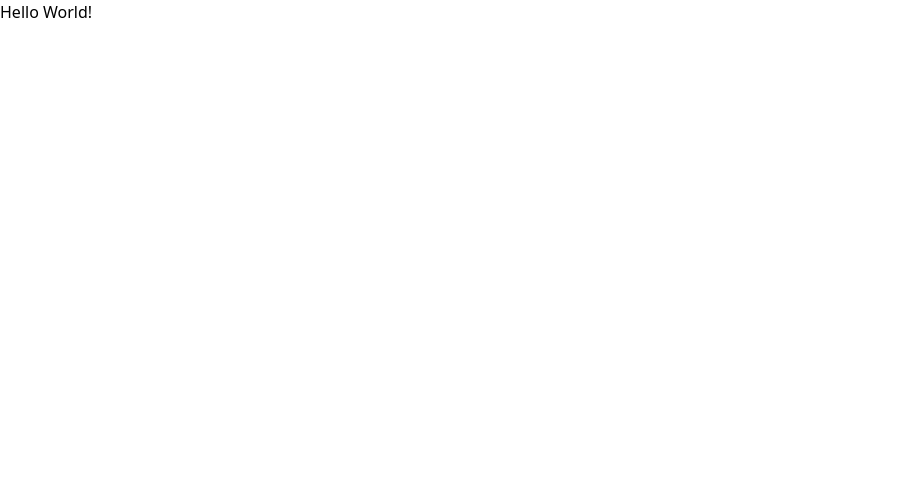
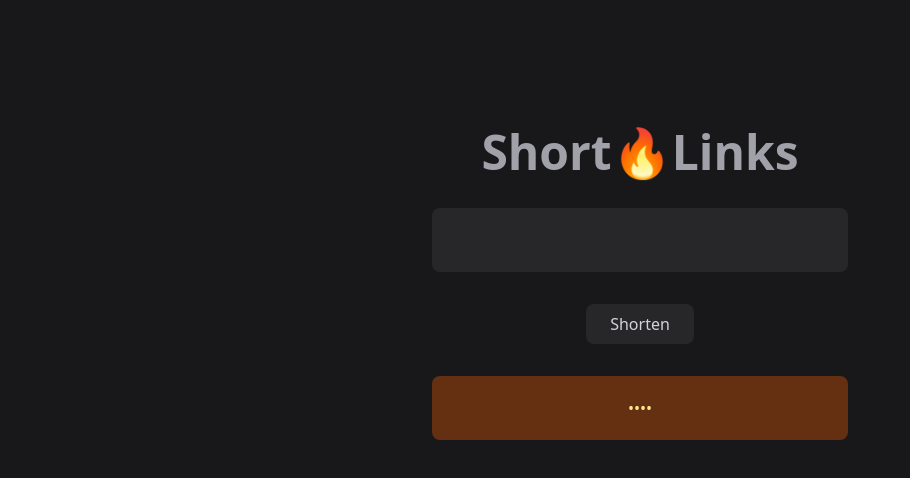
Before and after one commit to andymedinadev/url-shortener-frontend, a React (Vite) app: page / in a window 1280 px wide. Shown: the top 478 px of the page, without its empty margins (0-910 px from the left). Built offline with nearby package versions, Linux system fonts and the light colour scheme.

Commit message:
feat: add first App layout

```diff
--- a/src/App.jsx
+++ b/src/App.jsx
@@ -1,5 +1,32 @@
 function App () {
-  return (<h1>Hello World!</h1>)
+  return (
+    <div className='flex flex-col items-center bg-zinc-900'>
+      <div className='flex min-h-screen w-full max-w-md flex-col items-center justify-start bg-zinc-900 px-4 pt-32'>
+        {/* Logo */}
+        <div className='mb-8 flex items-center'>
+          <h1 className='text-5xl font-bold text-zinc-400'>Short</h1>
+          <h1 className='text-5xl font-bold text-zinc-400'>🔥</h1>
+          <h1 className='text-5xl font-bold text-zinc-400'>Links</h1>
+        </div>
+
+        {/* Input URL */}
+        <div className='mb-8 w-full rounded-lg bg-zinc-800 p-3'>
+          <input className='flex h-10 w-full rounded-md border-none bg-transparent px-3 py-2 text-zinc-300 placeholder:text-zinc-600 focus-visible:outline-none disabled:cursor-not-allowed disabled:opacity-50' />
+        </div>
+
+        {/* Action Button */}
+        <button className='mb-8 rounded-lg bg-[#27272a] px-6 py-2 text-zinc-300 hover:cursor-pointer hover:bg-zinc-600'>
+          Shorten
+        </button>
+
+        {/* Short URL Result */}
+        <div className='flex h-16 w-full items-center justify-between rounded-lg bg-amber-900/80 p-3'>
+          <p className='mx-auto truncate text-amber-200'>••••</p>
+        </div>
+
+      </div>
+    </div>
+  )
 }
 
 export default App
```
